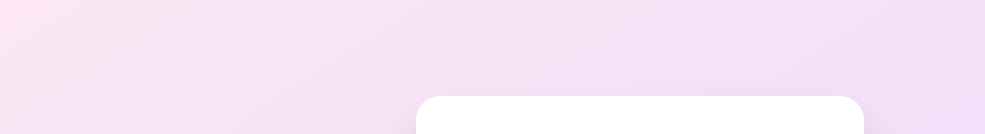
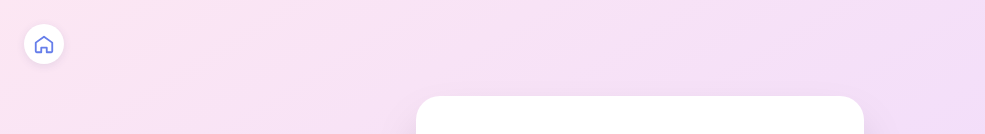
Before and after one commit to the-ab04/pes, a React (Vite) app in the folder frontend/: page /register in a window 1280 px wide. Shown: the top 134 px of the page, without its empty margins (0-985 px from the left). Built offline with nearby package versions, Linux system fonts and the light colour scheme.

Commit message:
Added Navigation Button to Home page

```diff
--- a/frontend/src/pages/Login.tsx
+++ b/frontend/src/pages/Login.tsx
@@ -3,6 +3,26 @@ import { Link } from 'react-router-dom';
 export default function Login() {
   return (
     <div className="min-h-screen flex items-center justify-center bg-gradient-to-br from-indigo-100 to-purple-200">
+      {/* Home icon to route back to homepage */}
+            <Link to="/" style={{
+                position: 'absolute',
+                top: 24,
+                left: 24,
+                zIndex: 2,
+                background: '#fff',
+                borderRadius: '50%',
+                boxShadow: '0 2px 8px rgba(60,60,120,0.10)',
+                width: 40,
+                height: 40,
+                display: 'flex',
+                alignItems: 'center',
+                justifyContent: 'center',
+                textDecoration: 'none'
+            }} aria-label="Go to homepage">
+                <svg width="22" height="22" viewBox="0 0 24 24" fill="none">
+                    <path d="M3 10.5L12 4l9 6.5V20a1 1 0 0 1-1 1h-5v-5h-6v5H4a1 1 0 0 1-1-1V10.5z" stroke="#667eea" strokeWidth="2" strokeLinejoin="round" fill="none"/>
+                </svg>
+            </Link>
       <div className="bg-white p-10 rounded-3xl shadow-2xl w-full max-w-md transition hover:scale-105 duration-300 ease-in-out">
         <div className="flex justify-center mb-6">
           <div className="bg-indigo-500 text-white text-4xl rounded-full h-16 w-16 flex items-center justify-center shadow-lg transform hover:rotate-6 transition">
--- a/frontend/src/pages/Register.tsx
+++ b/frontend/src/pages/Register.tsx
@@ -3,6 +3,26 @@ import { Link } from 'react-router-dom';
 export default function Register() {
   return (
     <div className="min-h-screen flex items-center justify-center bg-gradient-to-br from-pink-100 to-purple-200">
+      {/* Home icon to route back to homepage */}
+            <Link to="/" style={{
+                position: 'absolute',
+                top: 24,
+                left: 24,
+                zIndex: 2,
+                background: '#fff',
+                borderRadius: '50%',
+                boxShadow: '0 2px 8px rgba(60,60,120,0.10)',
+                width: 40,
+                height: 40,
+                display: 'flex',
+                alignItems: 'center',
+                justifyContent: 'center',
+                textDecoration: 'none'
+            }} aria-label="Go to homepage">
+                <svg width="22" height="22" viewBox="0 0 24 24" fill="none">
+                    <path d="M3 10.5L12 4l9 6.5V20a1 1 0 0 1-1 1h-5v-5h-6v5H4a1 1 0 0 1-1-1V10.5z" stroke="#667eea" strokeWidth="2" strokeLinejoin="round" fill="none"/>
+                </svg>
+            </Link>
       <div className="bg-white p-10 rounded-3xl shadow-2xl w-full max-w-md transition hover:scale-105 duration-300 ease-in-out">
         <div className="flex justify-center mb-6">
           <div className="bg-purple-500 text-white text-4xl rounded-full h-16 w-16 flex items-center justify-center shadow-lg transform hover:rotate-6 transition">
```
